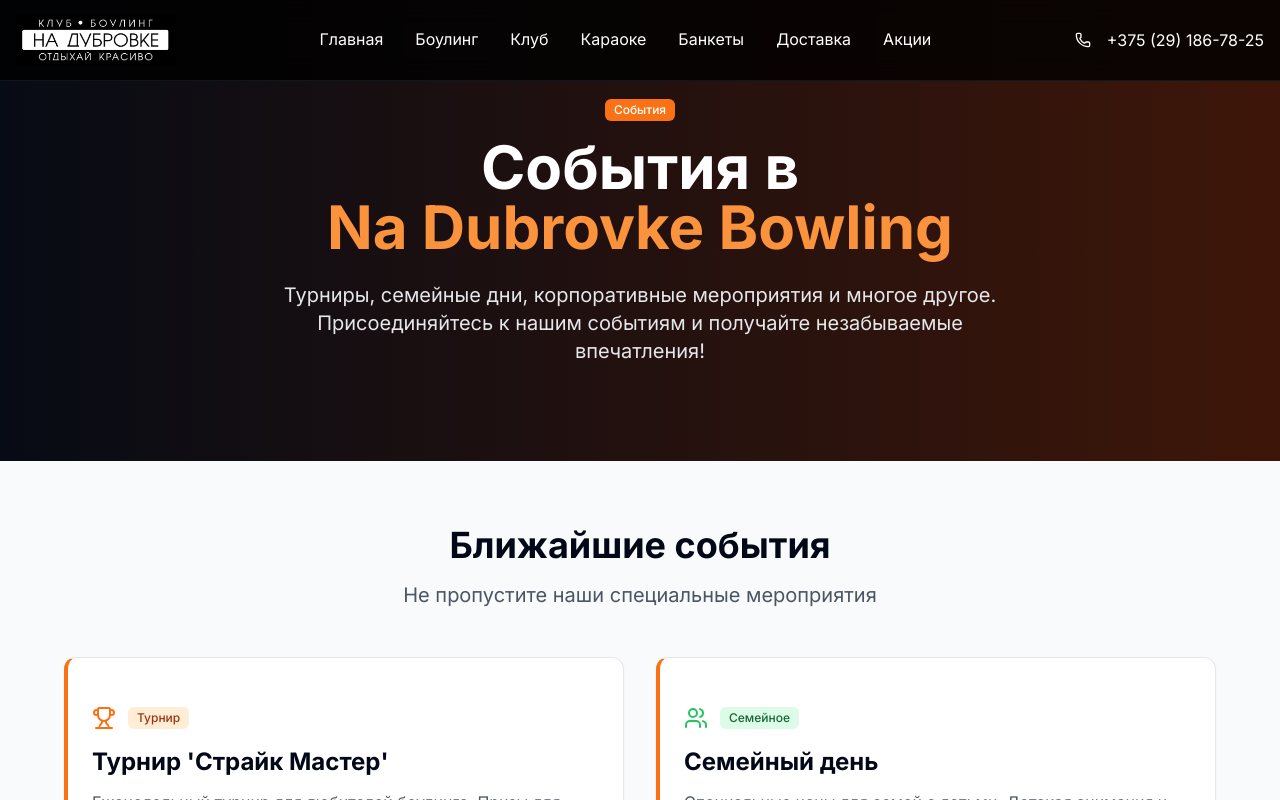
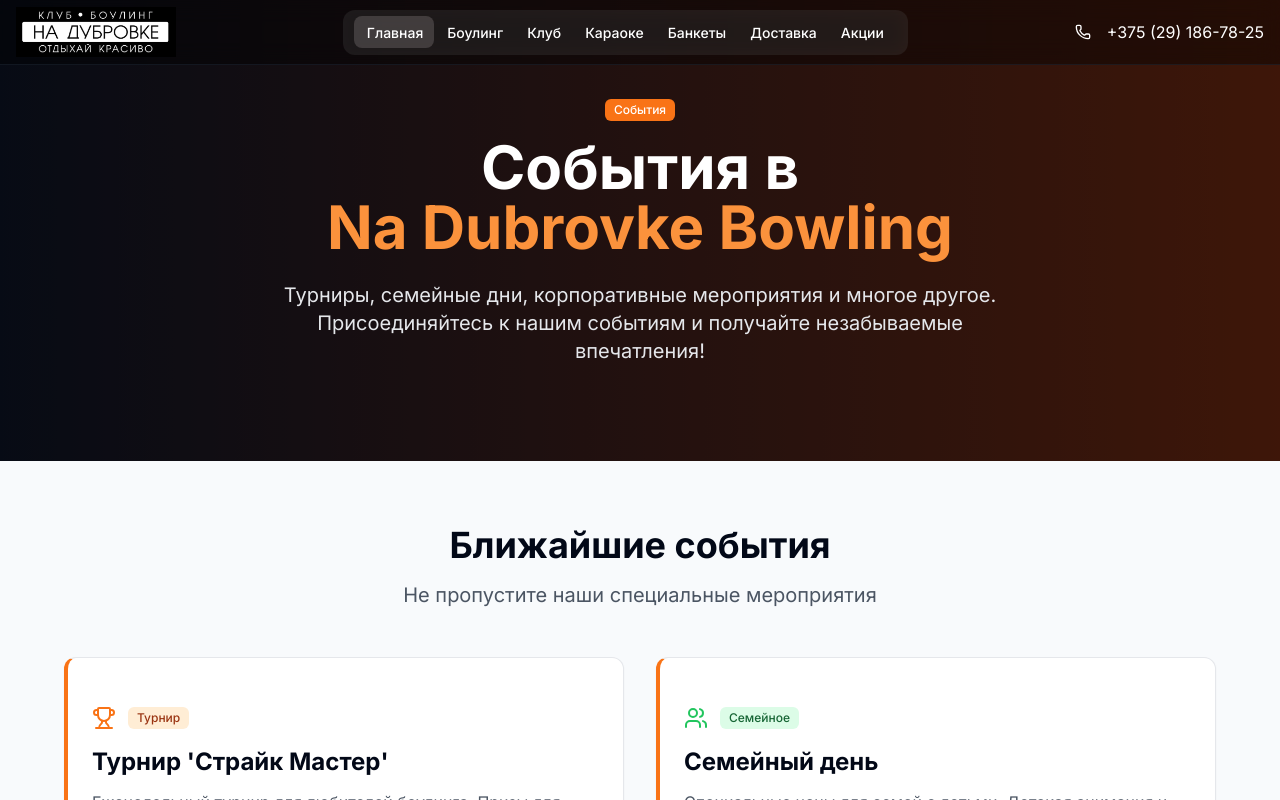
Before and after one commit to Faygo1337/na_dubrovke-bowling, a Next.js app: page /bowling/events in a window 1280 px wide. Shown: the top 800 px of the page. Built offline with nearby package versions, Linux system fonts and the light colour scheme; a web font is replaced by a local one.

Commit message:
feat: improve UI header's and minor

```diff
--- a/app/globals.css
+++ b/app/globals.css
@@ -216,6 +216,41 @@
   color: white;
 }
 
+/* Header Navigation Styles */
+.header-nav-container {
+  position: relative;
+  display: flex;
+  align-items: center;
+  border-radius: 12px;
+  background: #ffffff14;
+  padding: 6px 12px;
+  backdrop-filter: blur(10px);
+}
+
+.header-nav-item {
+  position: relative;
+  padding: 6px 12px;
+  color: white;
+  font-weight: 500;
+  transition: all 0.05s ease;
+  white-space: nowrap;
+  z-index: 10;
+  font-size: 14px;
+}
+
+.header-nav-item:hover {
+  color: white;
+}
+
+.header-nav-highlight {
+  position: absolute;
+  background: #fff2f229;
+  border-radius: 8px;
+  height: 32px;
+  transition: all 0.08s cubic-bezier(0.4, 0, 0.2, 1);
+  pointer-events: none;
+}
+
 @layer utilities {
   .scrollbar-hide {
     -ms-overflow-style: none;
--- a/components/site-header.tsx
+++ b/components/site-header.tsx
@@ -1,6 +1,6 @@
 "use client";
 
-import { useEffect, useState } from "react";
+import { useEffect, useState, useRef, useCallback } from "react";
 import Link from "next/link";
 import { usePathname } from "next/navigation";
 import { Button } from "@/components/ui/button";
@@ -13,14 +13,81 @@
   const pathname = usePathname();
   const [mobileMenuOpen, setMobileMenuOpen] = useState(false);
   const [isLoading, setIsLoading] = useState(true);
+  const [hoveredIndex, setHoveredIndex] = useState<number | null>(null);
+  const [activeIndex, setActiveIndex] = useState(0);
+  const [linkPositions, setLinkPositions] = useState<
+    { x: number; width: number }[]
+  >([]);
+  const navRef = useRef<HTMLElement>(null);
+  const linkRefs = useRef<(HTMLAnchorElement | null)[]>([]);
+
+  const navigationItems = [
+    { href: "/", label: "Главная" },
+    { href: "/bowling", label: "Боулинг" },
+    { href: "/club", label: "Клуб" },
+    { href: "/karaoke", label: "Караоке" },
+    { href: "/banquet", label: "Банкеты" },
+    { href: "/delivery", label: "Доставка" },
+    { href: "/promotions", label: "Акции" },
+  ];
+
+  const updateLinkPositions = useCallback(() => {
+    if (navRef.current) {
+      const positions = linkRefs.current.map((link) => {
+        if (link) {
+          const rect = link.getBoundingClientRect();
+          const navRect = navRef.current!.getBoundingClientRect();
+          return {
+            x: rect.left - navRect.left,
+            width: rect.width,
+          };
+        }
+        return { x: 0, width: 100 };
+      });
+      setLinkPositions(positions);
+    }
+  }, []);
 
   useEffect(() => {
     setIsLoading(false);
-  }, []);
+    const currentIndex = navigationItems.findIndex(
+      (item) => item.href === pathname
+    );
+    setActiveIndex(currentIndex >= 0 ? currentIndex : 0);
+
+    // Обновляем позиции при изменении активной страницы
+    setTimeout(() => {
+      updateLinkPositions();
+    }, 50);
+  }, [pathname, updateLinkPositions]);
+
+  useEffect(() => {
+    // Небольшая задержка для корректного расчета позиций после рендера
+    const timer = setTimeout(() => {
+      updateLinkPositions();
+    }, 100);
+
+    window.addEventListener("resize", updateLinkPositions);
+    return () => {
+      clearTimeout(timer);
+      window.removeEventListener("resize", updateLinkPositions);
+    };
+  }, [updateLinkPositions]);
+
+  const handleMouseEnter = (index: number) => {
+    setHoveredIndex(index);
+  };
+
+  const handleMouseLeave = () => {
+    setHoveredIndex(null);
+  };
+
+  const currentPosition = hoveredIndex !== null ? hoveredIndex : activeIndex;
+  const currentLink = linkPositions[currentPosition] || { x: 0, width: 100 };
 
   // Показываем загрузчик пока определяется активная страница
   if (isLoading) {
-    return;
+    return null;
   }
 
   return (
@@ -28,11 +95,17 @@
       <motion.header
         initial={{ y: -100, opacity: 0 }}
         animate={{ y: 0, opacity: 1 }}
-        transition={{ duration: 0.8, delay: 0.2, ease: "easeOut" }}
-        className="fixed top-0 left-0 right-0 z-50 w-full bg-black/80 backdrop-blur-md text-white border-b border-gray-800/50"
+        transition={{ duration: 0.15, delay: 0.05, ease: "easeOut" }}
+        className="fixed top-0 left-0 right-0 z-50 w-full bg-black/40 backdrop-blur-md text-white border-b border-gray-800/50"
       >
         <div className="container mx-auto px-4">
-          <div className="flex items-center justify-between h-18 lg:h-20">
+          <div className="flex items-center justify-between h-16 lg:h-18">
+            {/* Logo */}
+            <motion.div
+              initial={{ x: -50, opacity: 0 }}
+              animate={{ x: 0, opacity: 1 }}
+              transition={{ duration: 0.1, delay: 0.1 }}
+            >
               <Link href="/" className="flex items-center space-x-2">
                 <div className="relative w-24 h-12 sm:w-32 sm:h-16 md:w-36 md:h-20 lg:w-40 lg:h-24">
                   <Image
@@ -45,74 +118,56 @@
                   />
                 </div>
               </Link>
+            </motion.div>
 
             {/* Desktop Navigation */}
-            <nav className="hidden lg:flex items-center space-x-8">
+            <motion.nav
+              ref={navRef}
+              className="!hidden lg:!flex items-center relative header-nav-container "
+              initial={{ y: -20, opacity: 0 }}
+              animate={{ y: 0, opacity: 1 }}
+              transition={{ duration: 0.1, delay: 0.05 }}
+            >
+              {/* Animated Background */}
+              <motion.div
+                className="header-nav-highlight"
+                initial={false}
+                animate={{
+                  x: currentLink.x - 13,
+                  width: currentLink.width,
+                }}
+                transition={{
+                  type: "spring",
+                  stiffness: 400,
+                  damping: 20,
+                }}
+              />
+
+              {navigationItems.map((item, index) => (
                 <Link
-                href="/"
-                className={`header-link${
-                  pathname === "/" ? " header-link--active" : ""
-                }`}
+                  key={item.href}
+                  href={item.href}
+                  ref={(el) => {
+                    linkRefs.current[index] = el;
+                  }}
+                  className="header-nav-item"
+                  onMouseEnter={() => handleMouseEnter(index)}
+                  onMouseLeave={handleMouseLeave}
                 >
-                Главная
+                  {item.label}
                 </Link>
-              <Link
-                href="/bowling"
-                className={`header-link${
-                  pathname === "/bowling" ? " header-link--active" : ""
-                }`}
+              ))}
+            </motion.nav>
+            <motion.div
+              className="hidden lg:flex items-center space-x-4"
+              initial={{ x: 50, opacity: 0 }}
+              animate={{ x: 0, opacity: 1 }}
+              transition={{ duration: 0.1, delay: 0.1 }}
             >
-                Боулинг
-              </Link>
-              <Link
-                href="/club"
-                className={`header-link${
-                  pathname === "/club" ? " header-link--active" : ""
-                }`}
-              >
-                Клуб
-              </Link>
-              <Link
-                href="/karaoke"
-                className={`header-link${
-                  pathname === "/karaoke" ? " header-link--active" : ""
-                }`}
-              >
-                Караоке
-              </Link>
-              <Link
-                href="/banquet"
-                className={`header-link${
-                  pathname === "/banquet" ? " header-link--active" : ""
-                }`}
-              >
-                Банкеты
-              </Link>
-              <Link
-                href="/delivery"
-                className={`header-link${
-                  pathname === "/delivery" ? " header-link--active" : ""
-                }`}
-              >
-                Доставка
-              </Link>
-              <Link
-                href="/promotions"
-                className={`header-link${
-                  pathname === "/promotions" ? " header-link--active" : ""
-                }`}
-              >
-                Акции
-              </Link>
-            </nav>
-
-            {/* Контакты и бронирование */}
-            <div className="hidden lg:flex items-center space-x-4">
               <Phone className="w-4 h-4" />
               <span>+375 (29) 186-78-25</span>
-            </div>
+            </motion.div>
 
-            {/* Mobile Menu Button */}
             <Button
               variant="ghost"
               size="icon"
```
Also changed, not shown: app/bowling/events/page.tsx (+84 -40 lines), app/club/events/page.tsx (+91 -45 lines). Lines whose indentation alone changed are shown as unchanged.
